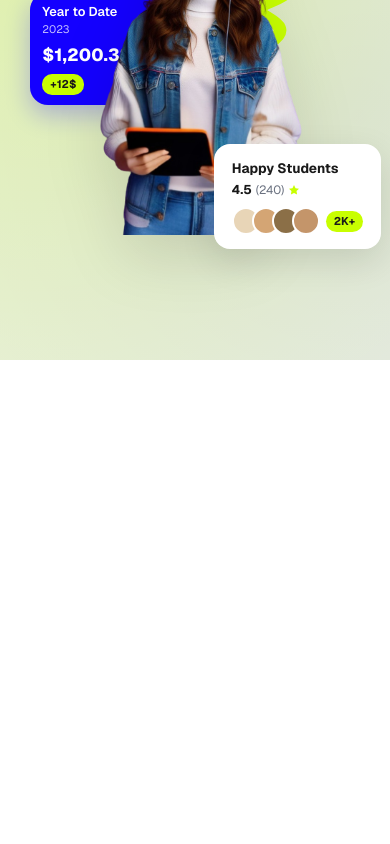
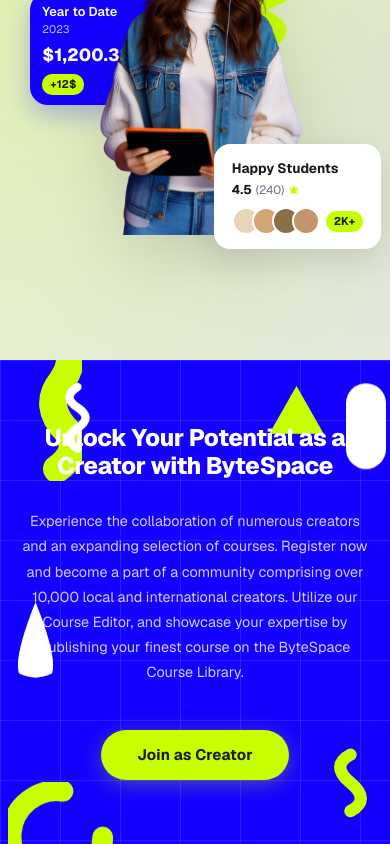
Before and after one commit to fahmidurshanto/bytespace, a Next.js app: page / in a window 390 px wide. Shown: the part 6405-7249 px from the top of the page. Before the commit the page ends 6765 px from the top, so only its background shows below. Built offline with nearby package versions, Linux system fonts and the light colour scheme.

Commit message:
modified cta section

```diff
--- /dev/null
+++ b/app/components/CTASection.css
@@ -0,0 +1,210 @@
+/* ═══════════════════════════════════════════════
+   CTASection.css — Creator CTA Banner
+   ═══════════════════════════════════════════════ */
+
+.cta-section {
+  position: relative;
+  width: 100%;
+  background: var(--bs-blue, #1400ff);
+  padding: 6rem clamp(1.5rem, 5vw, 4rem);
+  overflow: hidden;
+  display: flex;
+  align-items: center;
+  justify-content: center;
+}
+
+/* ── Square Grid Overlay ── */
+.cta-grid-overlay {
+  position: absolute;
+  inset: 0;
+  background-image:
+    linear-gradient(rgba(255, 255, 255, 0.1) 1px, transparent 1px),
+    linear-gradient(90deg, rgba(255, 255, 255, 0.1) 1px, transparent 1px);
+  background-size: 60px 60px;
+  pointer-events: none;
+  z-index: 0;
+}
+
+/* ── Decorative Shapes Container ── */
+.cta-shapes {
+  position: absolute;
+  inset: 0;
+  pointer-events: none;
+  z-index: 1;
+}
+
+.cta-shape {
+  position: absolute;
+}
+
+/* TOP-LEFT: Lime thick wavy ribbon */
+.cta-shape--ribbon-lime-tl {
+  top: -8%;
+  left: -2%;
+  width: clamp(90px, 11vw, 160px);
+  animation: float-slow 7s ease-in-out infinite;
+}
+
+/* TOP-LEFT inner: White triple-bump squiggle */
+.cta-shape--squiggle-white-tl {
+  top: 5%;
+  left: 14%;
+  width: clamp(45px, 5vw, 80px);
+  animation: float-gentle 5s ease-in-out infinite 0.4s;
+}
+
+/* LEFT-CENTER: White cone */
+.cta-shape--cone-white-l {
+  top: 50%;
+  left: 2%;
+  width: clamp(55px, 7vw, 105px);
+  transform: translateY(-50%) rotate(10deg);
+  animation: float-gentle 6s ease-in-out infinite 1s;
+}
+
+/* BOTTOM-LEFT: Lime thick C arc */
+.cta-shape--arc-lime-bl {
+  bottom: -12%;
+  left: 2%;
+  width: clamp(110px, 14vw, 200px);
+  animation: float-slow 8s ease-in-out infinite 1.5s;
+}
+
+/* TOP-RIGHT: Lime solid triangle */
+.cta-shape--triangle-lime-tr {
+  top: 6%;
+  right: 17%;
+  width: clamp(55px, 8vw, 115px);
+  animation: float-gentle 5s ease-in-out infinite 0.7s;
+}
+
+/* RIGHT: White tall capsule */
+.cta-shape--capsule-white-r {
+  top: 5%;
+  right: 1%;
+  width: clamp(40px, 5vw, 70px);
+  animation: float-gentle 6s ease-in-out infinite 0.2s;
+}
+
+/* BOTTOM-RIGHT: Lime S squiggle */
+.cta-shape--squiggle-lime-br {
+  bottom: 5%;
+  right: 3%;
+  width: clamp(55px, 7vw, 100px);
+  animation: float-gentle 5s ease-in-out infinite 1.8s;
+}
+
+/* ── Main Content ── */
+.cta-content {
+  position: relative;
+  z-index: 2;
+  display: flex;
+  flex-direction: column;
+  align-items: center;
+  text-align: center;
+  max-width: 780px;
+}
+
+/* ── Headline ── */
+.cta-headline {
+  font-size: clamp(2rem, 4vw, 3rem);
+  font-weight: 800;
+  color: var(--bs-white, #ffffff);
+  line-height: 1.2;
+  letter-spacing: -0.02em;
+  margin: 0 0 1.75rem;
+}
+
+/* ── Subtext ── */
+.cta-subtext {
+  font-size: clamp(0.92rem, 1.3vw, 1.05rem);
+  color: rgba(255, 255, 255, 0.8);
+  line-height: 1.75;
+  max-width: 720px;
+  margin: 0 0 2.75rem;
+}
+
+/* ── CTA Button ── */
+.cta-btn {
+  display: inline-flex;
+  align-items: center;
+  justify-content: center;
+  padding: 16px 48px;
+  border-radius: var(--bs-radius-pill, 100px);
+  background: var(--bs-lime, #c8ff00);
+  color: var(--bs-dark, #1a1a1a);
+  font-size: 1rem;
+  font-weight: 700;
+  text-decoration: none;
+  letter-spacing: 0.01em;
+  transition:
+    background var(--bs-transition, 0.3s ease),
+    transform var(--bs-transition, 0.3s ease),
+    box-shadow var(--bs-transition, 0.3s ease);
+  box-shadow: 0 4px 20px rgba(200, 255, 0, 0.3);
+}
+
+.cta-btn:hover {
+  background: var(--bs-lime-hover, #b8ef00);
+  transform: translateY(-2px);
+  box-shadow: 0 8px 28px rgba(200, 255, 0, 0.45);
+}
+
+.cta-btn:active {
+  transform: translateY(0);
+}
+
+/* ── Animations ── */
+@keyframes float-slow {
+  0%, 100% { transform: translateY(0); }
+  50%       { transform: translateY(-14px); }
+}
+
+@keyframes float-gentle {
+  0%, 100% { transform: translateY(0); }
+  50%       { transform: translateY(-8px); }
+}
+
+/* ═══════════════════════════
+   Responsive
+   ═══════════════════════════ */
+
+@media (max-width: 768px) {
+  .cta-section {
+    padding: 5rem 1.5rem;
+  }
+
+  .cta-headline {
+    font-size: clamp(1.6rem, 6vw, 2.2rem);
+  }
+
+  .cta-subtext {
+    font-size: 0.9rem;
+  }
+
+  /* Hide some shapes on mobile to reduce clutter */
+  .cta-shape--triangle-l,
+  .cta-shape--pill-r {
+    display: none;
+  }
+}
+
+@media (max-width: 480px) {
+  .cta-section {
+    padding: 4rem 1rem;
+  }
+
+  .cta-headline {
+    font-size: 1.5rem;
+  }
+
+  .cta-btn {
+    padding: 14px 36px;
+    font-size: 0.95rem;
+  }
+
+  .cta-shape--blob-tl,
+  .cta-shape--blob-bl {
+    width: 80px;
+  }
+}
--- /dev/null
+++ b/app/components/CTASection.tsx
@@ -0,0 +1,94 @@
+export default function CTASection() {
+  return (
+    <section id="join-creator" className="cta-section">
+      {/* Dot grid overlay */}
+      <div className="cta-grid-overlay" aria-hidden="true" />
+
+      {/* ── Decorative Shapes ── */}
+      <div className="cta-shapes" aria-hidden="true">
+
+        {/* TOP-LEFT: Lime thick wavy ribbon (tall S-curve stroke) */}
+        <div className="cta-shape cta-shape--ribbon-lime-tl">
+          <svg viewBox="0 0 90 160" fill="none">
+            <path
+              d="M60,15 Q90,30 70,60 Q50,85 75,110 Q90,130 65,148"
+              stroke="#C8FF00" strokeWidth="28" strokeLinecap="round"
+            />
+          </svg>
+        </div>
+
+        {/* TOP-LEFT (inner): White triple-bump squiggle */}
+        <div className="cta-shape cta-shape--squiggle-white-tl">
+          <svg viewBox="0 0 70 120" fill="none">
+            <path
+              d="M35,12 Q10,28 35,44 Q60,60 35,76 Q10,92 35,108"
+              stroke="white" strokeWidth="13" strokeLinecap="round"
+            />
+          </svg>
+        </div>
+
+        {/* LEFT-CENTER: White cone / ice-cream cone triangle */}
+        <div className="cta-shape cta-shape--cone-white-l">
+          <svg viewBox="0 0 100 140" fill="white">
+            <path d="M50,0 Q90,100 80,130 Q50,145 20,130 Q10,100 50,0Z" />
+          </svg>
+        </div>
+
+        {/* BOTTOM-LEFT: Lime thick C/U arc */}
+        <div className="cta-shape cta-shape--arc-lime-bl">
+          <svg viewBox="0 0 180 180" fill="none">
+            <path
+              d="M155,90 A75,75 0 1,1 90,15"
+              stroke="#C8FF00" strokeWidth="34" strokeLinecap="round" fill="none"
+            />
+          </svg>
+        </div>
+
+        {/* TOP-RIGHT: Lime solid equilateral triangle */}
+        <div className="cta-shape cta-shape--triangle-lime-tr">
+          <svg viewBox="0 0 100 88" fill="#C8FF00">
+            <polygon points="50,0 100,88 0,88" />
+          </svg>
+        </div>
+
+        {/* RIGHT: White tall capsule / cylinder pill */}
+        <div className="cta-shape cta-shape--capsule-white-r">
+          <svg viewBox="0 0 70 150" fill="white">
+            <rect x="0" y="0" width="70" height="150" rx="35" ry="35" />
+          </svg>
+        </div>
+
+        {/* BOTTOM-RIGHT: Lime compact S/Z squiggle */}
+        <div className="cta-shape cta-shape--squiggle-lime-br">
+          <svg viewBox="0 0 80 110" fill="none">
+            <path
+              d="M40,14 Q10,30 40,55 Q70,80 40,96"
+              stroke="#C8FF00" strokeWidth="18" strokeLinecap="round"
+            />
+          </svg>
+        </div>
+
+      </div>
+
+      {/* ── Main Content ── */}
+      <div className="cta-content">
+        <h2 className="cta-headline">
+          Unlock Your Potential as a<br />
+          Creator with ByteSpace
+        </h2>
+
+        <p className="cta-subtext">
+          Experience the collaboration of numerous creators and an expanding
+          selection of courses. Register now and become a part of a community
+          comprising over 10,000 local and international creators. Utilize our
+          Course Editor, and showcase your expertise by publishing your finest
+          course on the ByteSpace Course Library.
+        </p>
+
+        <a href="/join" className="cta-btn" id="cta-join-creator-btn">
+          Join as Creator
+        </a>
+      </div>
+    </section>
+  );
+}
--- a/app/globals.css
+++ b/app/globals.css
@@ -3,6 +3,7 @@
 @import "./components/LogoBar.css";
 @import "./components/DiscoverSection.css";
 @import "./components/GrowthSection.css";
+@import "./components/CTASection.css";
 
 :root {
   --background: #ffffff;
--- a/app/page.tsx
+++ b/app/page.tsx
@@ -2,6 +2,7 @@
 import LogoBar from "./components/LogoBar";
 import DiscoverSection from "./components/DiscoverSection";
 import GrowthSection from "./components/GrowthSection";
+import CTASection from "./components/CTASection";
 
 export default function Home() {
   return (
@@ -10,6 +11,7 @@
       <LogoBar />
       <DiscoverSection />
       <GrowthSection />
+      <CTASection />
     </>
   );
 }
```
Also changed, not shown: public/CTA_Frame.png (added).
